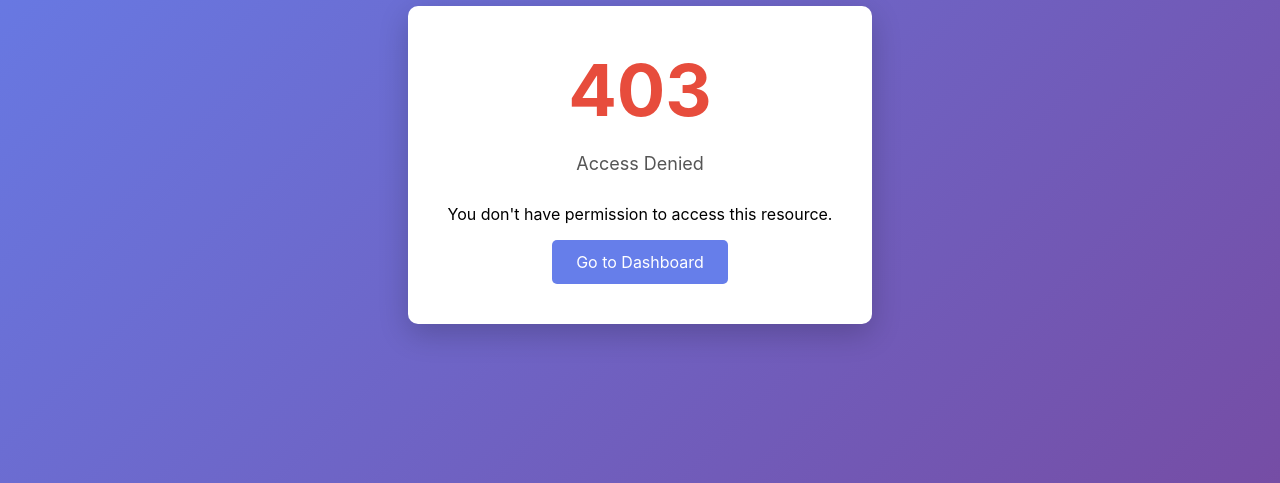
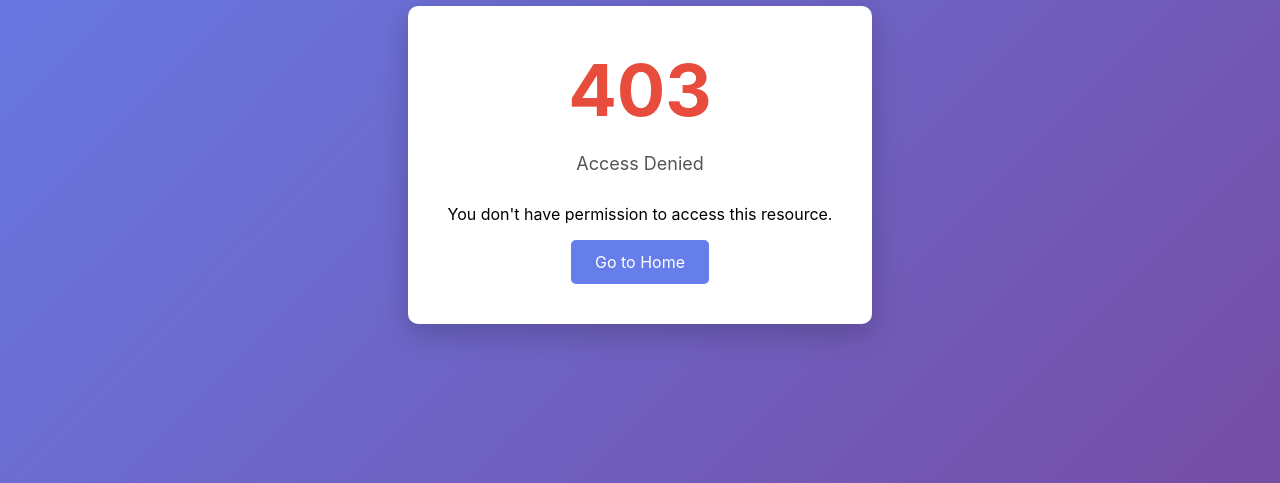
Before and after one commit to mehdizse/pharmacy-back, a Django app: template templates/errors/403.html in a window 1280 px wide. Shown: the part 235-718 px from the top of the page. Run offline with Django 4.2, Linux system fonts and the light colour scheme; the template is opened without the code that fills it, so the values that code supplies are empty; parts of the project's set-up code (start-up, migrations or seed data) failed here and were passed over.

Commit message:
security: change admin URL to secure-portal and remove admin links from error pages

```diff
--- a/config/urls.py
+++ b/config/urls.py
@@ -42,7 +42,8 @@ urlpatterns = [
     # Root endpoint
     path('', api_info, name='api-info'),
 
-    path('admin/', admin.site.urls),
+    # Admin avec URL personnalisée pour la sécurité
+    path('secure-portal/', admin.site.urls),
 
     # API Documentation - DÉSACTIVÉ EN PRODUCTION
     # path('api/schema/', SpectacularAPIView.as_view(), name='schema'),
--- a/templates/errors/403.html
+++ b/templates/errors/403.html
@@ -34,7 +34,7 @@
             color: #555;
             margin-bottom: 30px;
         }
-        .back-button {
+        .home-button {
             background: #667eea;
             color: white;
             padding: 12px 24px;
@@ -44,7 +44,7 @@
             display: inline-block;
             transition: background 0.3s;
         }
-        .back-button:hover {
+        .home-button:hover {
             background: #5a67d8;
         }
     </style>
@@ -54,7 +54,7 @@
         <div class="error-code">403</div>
         <div class="error-message">Access Denied</div>
         <p>You don't have permission to access this resource.</p>
-        <a href="/admin/" class="back-button">Go to Dashboard</a>
+        <a href="/" class="home-button">Go to Home</a>
     </div>
 </body>
 </html>
--- a/templates/errors/404.html
+++ b/templates/errors/404.html
@@ -34,7 +34,7 @@
             color: #555;
             margin-bottom: 30px;
         }
-        .back-button {
+        .home-button {
             background: #667eea;
             color: white;
             padding: 12px 24px;
@@ -44,7 +44,7 @@
             display: inline-block;
             transition: background 0.3s;
         }
-        .back-button:hover {
+        .home-button:hover {
             background: #5a67d8;
         }
     </style>
@@ -54,7 +54,7 @@
         <div class="error-code">404</div>
         <div class="error-message">Page Not Found</div>
         <p>The page you're looking for doesn't exist.</p>
-        <a href="/admin/" class="back-button">Go to Dashboard</a>
+        <a href="/" class="home-button">Go to Home</a>
     </div>
 </body>
 </html>
--- a/templates/errors/500.html
+++ b/templates/errors/500.html
@@ -34,7 +34,7 @@
             color: #555;
             margin-bottom: 30px;
         }
-        .back-button {
+        .home-button {
             background: #667eea;
             color: white;
             padding: 12px 24px;
@@ -44,7 +44,7 @@
             display: inline-block;
             transition: background 0.3s;
         }
-        .back-button:hover {
+        .home-button:hover {
             background: #5a67d8;
         }
     </style>
@@ -54,7 +54,7 @@
         <div class="error-code">500</div>
         <div class="error-message">Server Error</div>
         <p>Something went wrong on our end. Please try again later.</p>
-        <a href="/admin/" class="back-button">Go to Dashboard</a>
+        <a href="/" class="home-button">Go to Home</a>
     </div>
 </body>
 </html>
```
